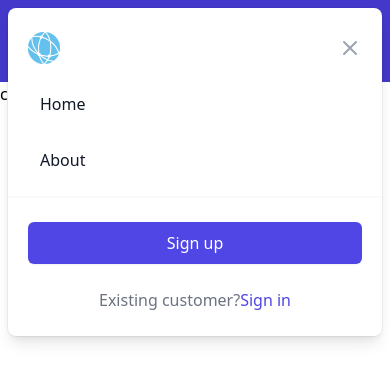
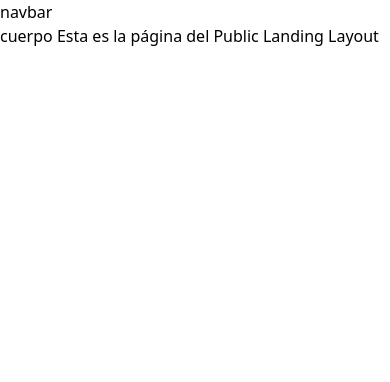
Before and after one commit to ProyectaTeamMinTic/proyectaMinTic, a React (Create React App) app: page / in a window 390 px wide. Shown: the top 382 px of the page. Built offline with nearby package versions, Linux system fonts and the light colour scheme.

Commit message:
landing v4

```diff
--- a/src/App.jsx
+++ b/src/App.jsx
@@ -34,7 +34,8 @@ import PublicLayout from "layouts/PublicLayout";
 // import PrivateRoute from 'components/PrivateRoute';
 
 const httpLink = createHttpLink({
-  uri: "http://localhost:4000/graphql",
+  // uri: "http://localhost:4000/graphql",
+  uri: "https://back-gestion-proyectos.herokuapp.com/graphql",
 });
 const authLink = setContext((_, { headers }) => {
   // get the authentication token from local storage if it exists
--- a/src/components/Navbar.jsx
+++ b/src/components/Navbar.jsx
@@ -3,88 +3,8 @@ import logo from "media/logo_blue.png";
 
 const Navbar = () => {
     return (
-        <div className="relative bg-indigo-700">
-            <div className="max-w-7xl mx-auto px-4 sm:px-6">
-                <div className="flex justify-between items-center border-b-2 border-gray-100 py-6 md:justify-start md:space-x-10">
-                    <div className="flex justify-start lg:w-0 lg:flex-1">
-                        <a href="#">
-                            <span className="sr-only">Proyecta</span>
-                            <img className="h-8 w-auto sm:h-10" src={logo} alt="logo" />
-                        </a>
-                    </div>
-                    <div className="-mr-2 -my-2 md:hidden">
-                        <button type="button" className="bg-white rounded-md p-2 inline-flex items-center justify-center text-gray-400 hover:text-gray-500 hover:bg-gray-100 focus:outline-none focus:ring-2 focus:ring-inset focus:ring-indigo-500" aria-expanded="false">
-                            <span className="sr-only">Open menu</span>
-                            <svg className="h-6 w-6" xmlns="http://www.w3.org/2000/svg" fill="none" viewBox="0 0 24 24" stroke="currentColor" aria-hidden="true">
-                                <path stroke-linecap="round" stroke-linejoin="round" stroke-width="2" d="M4 6h16M4 12h16M4 18h16" />
-                            </svg>
-                        </button>
-                    </div>
-                    <nav className="hidden md:flex space-x-10">
-                        <a href="#" className="text-base font-medium text-white hover:text-blue-500">
-                            Home
-                        </a>
-                        <a href="#" className="text-base font-medium text-white hover:text-blue-500">
-                            About
-                        </a>
-                    </nav>
-                    <div className="hidden md:flex items-center justify-end md:flex-1 lg:w-0">
-                        <a href="#" className="whitespace-nowrap text-base font-medium text-gray-500 hover:text-gray-900">
-                            Sign in
-                        </a>
-                        <a href="#" className="ml-8 whitespace-nowrap inline-flex items-center justify-center px-4 py-2 border border-transparent rounded-md shadow-sm text-base font-medium text-white bg-indigo-600 hover:bg-indigo-700">
-                            Sign up
-                        </a>
-                    </div>
-                </div>
-            </div>
-            {/* vista mobile */}
-            <div className="absolute top-0 inset-x-0 p-2 transition transform origin-top-right md:hidden">
-                <div className="rounded-lg shadow-lg ring-1 ring-black ring-opacity-5 bg-white divide-y-2 divide-gray-50">
-                    <div className="pt-5 pb-6 px-5">
-                        <div className="flex items-center justify-between">
-                            <div>
-                                <img className="h-8 w-auto" src={logo} alt="logo" />
-                            </div>
-                            <div className="-mr-2">
-                                <button type="button" className="bg-white rounded-md p-2 inline-flex items-center justify-center text-gray-400 hover:text-gray-500 hover:bg-gray-100 focus:outline-none focus:ring-2 focus:ring-inset focus:ring-indigo-500">
-                                    <span className="sr-only">Close menu</span>
-                                    <svg className="h-6 w-6" xmlns="http://www.w3.org/2000/svg" fill="none" viewBox="0 0 24 24" stroke="currentColor" aria-hidden="true">
-                                        <path stroke-linecap="round" stroke-linejoin="round" stroke-width="2" d="M6 18L18 6M6 6l12 12" />
-                                    </svg>
-                                </button>
-                            </div>
-                        </div>
-                        <div className="mt-6">
-                            <nav className="grid gap-y-8">
-                                <a href="#" className="-m-3 p-3 flex items-center rounded-md hover:bg-gray-50">
-                                    <span className="ml-3 text-base font-medium text-gray-900">
-                                        Home
-                                    </span>
-                                </a>
-                                <a href="#" className="-m-3 p-3 flex items-center rounded-md hover:bg-gray-50">
-                                    <span className="ml-3 text-base font-medium text-gray-900">
-                                        About
-                                    </span>
-                                </a>
-                            </nav>
-                        </div>
-                    </div>
-                    <div className="py-6 px-5 space-y-6">
-                        <div>
-                            <a href="#" className="w-full flex items-center justify-center px-4 py-2 border border-transparent rounded-md shadow-sm text-base font-medium text-white bg-indigo-600 hover:bg-indigo-700">
-                                Sign up
-                            </a>
-                            <p className="mt-6 text-center text-base font-medium text-gray-500">
-                                Existing customer?
-                                <a href="#" className="text-indigo-600 hover:text-indigo-500">
-                                    Sign in
-                                </a>
-                            </p>
-                        </div>
-                    </div>
-                </div>
-            </div>
+        <div>
+            navbar
         </div>
     )
 }
--- a/src/pages/auth/login.jsx
+++ b/src/pages/auth/login.jsx
@@ -28,7 +28,7 @@ const Login = () => {
         if (dataMutation) {
             if (dataMutation.login.token) {
                 setToken(dataMutation.login.token);
-                navigate('/');
+                navigate('/main');
             }
         }
     }, [dataMutation, setToken, navigate]);
--- a/src/pages/auth/register.jsx
+++ b/src/pages/auth/register.jsx
@@ -28,7 +28,7 @@ const Register = () => {
             console.log(dataMutation)
             if (dataMutation.registro.token) {
                 setToken(dataMutation.registro.token);
-                navigate('/');
+                navigate('/main');
             }
         }
     }, [dataMutation, setToken, navigate]);
```
